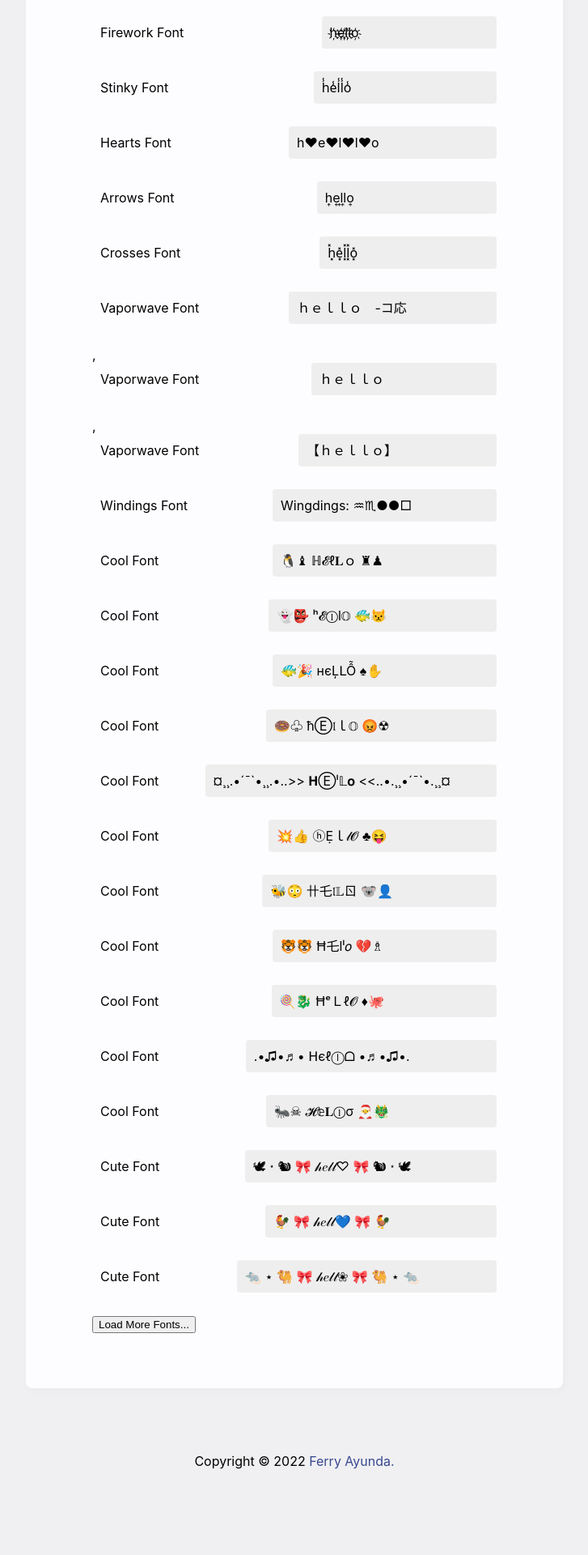
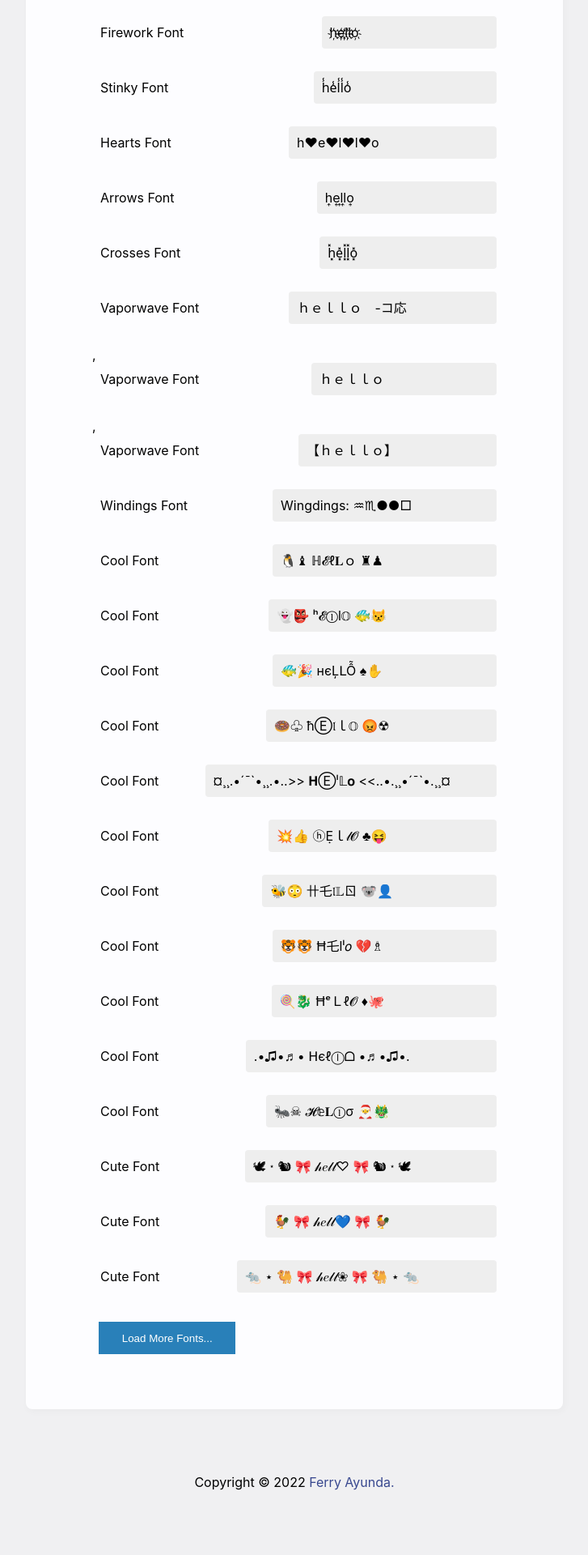
Before and after one commit to susahcebok/blog, a Jekyll site: the page built from _posts/2018-03-03-fancytext.html, in a window 1280 px wide. Shown: the part 3779-5699 px from the top of the page at 81% size, without its empty margins (276-1003 px from the left). Built offline with Jekyll 4.4.1, drawn with Linux system fonts in a browser that asks for light colours; nearby versions of some CDN libraries; before the commit the page ends 5673 px from its top, so only the background shows below that.

Commit message:
Update 2018-03-03-fancytext.html

```diff
--- a/_posts/2018-03-03-fancytext.html
+++ b/_posts/2018-03-03-fancytext.html
@@ -236,7 +236,7 @@
             <p class="result" onclick="copy_all(this)">🐀 ⋆ 🐫 🎀 𝒽𝑒𝓁𝓁❀ 🎀 🐫 ⋆ 🐀 </p>
           </div>
         </div>
-        <button id="loading" style="margin-bottom: 20px;">Load More Fonts...</button>
+        <button class="btn blue" id="loading" style="margin-bottom: 20px;">Load More Fonts...</button>
         <a href="#" id="move" style="display: none;"><span></span></a>
         <div class="loadcircle" style="display: none;">
           <div>
```
